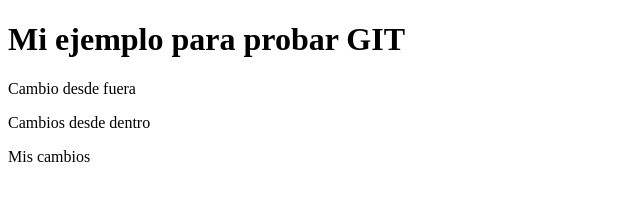
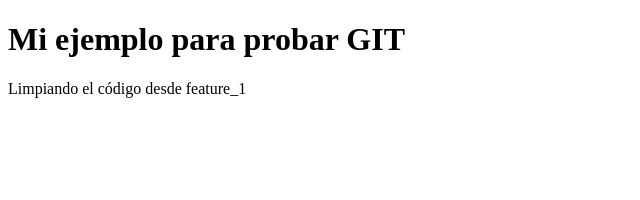
Before and after one commit to radipra/pruebasGit, a plain HTML site: page index.html in a window 1280 px wide. Shown: the whole page, without its empty margins (0-640 px from the left). Drawn offline with Linux system fonts and the light colour scheme.

Commit message:
arreglo de código

```diff
--- a/index.html
+++ b/index.html
@@ -6,8 +6,6 @@
 </head>
 <body>
     <h1>Mi ejemplo para probar GIT</h1>
-    <p>Cambio desde fuera</p>
-    <p>Cambios desde dentro</p>
-    <p>Mis cambios</p>
+    <p>Limpiando el código desde feature_1</p>
 </body>
 </html>
```
